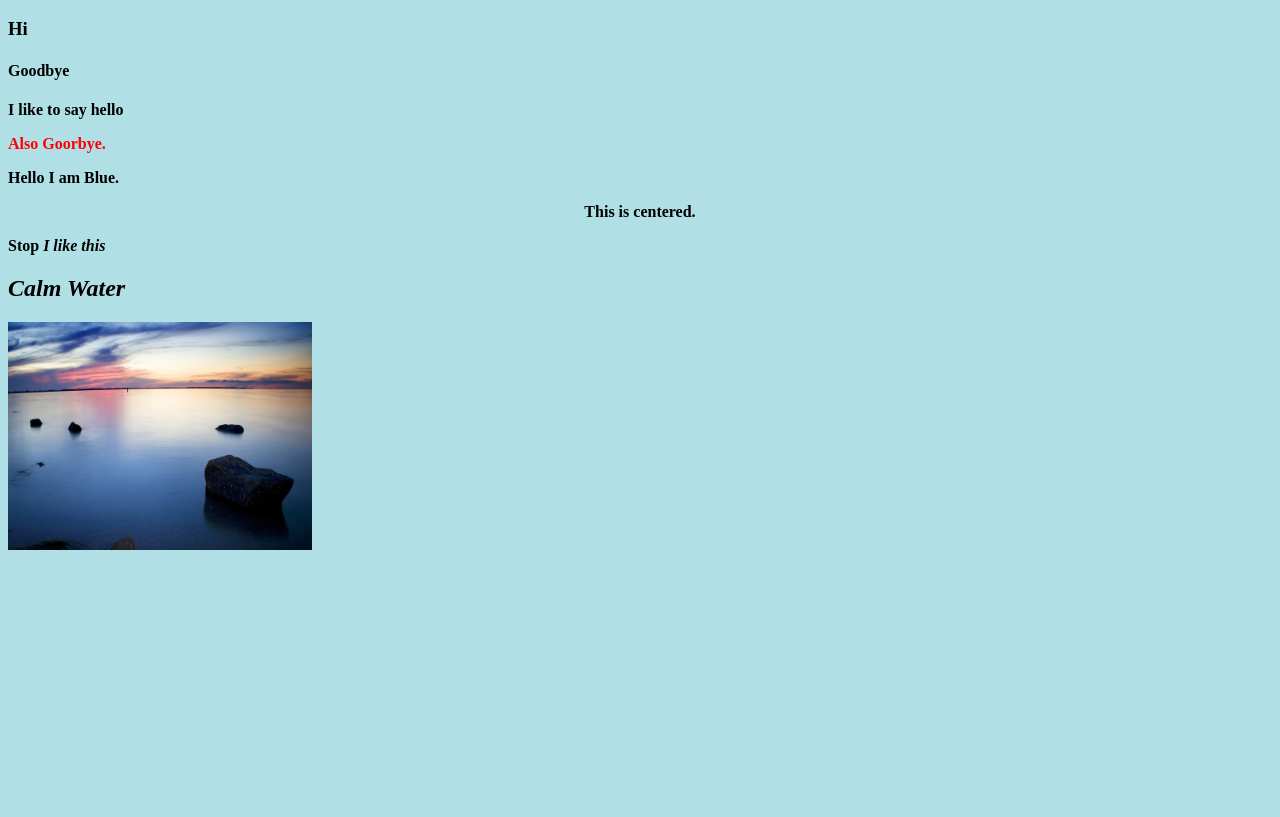
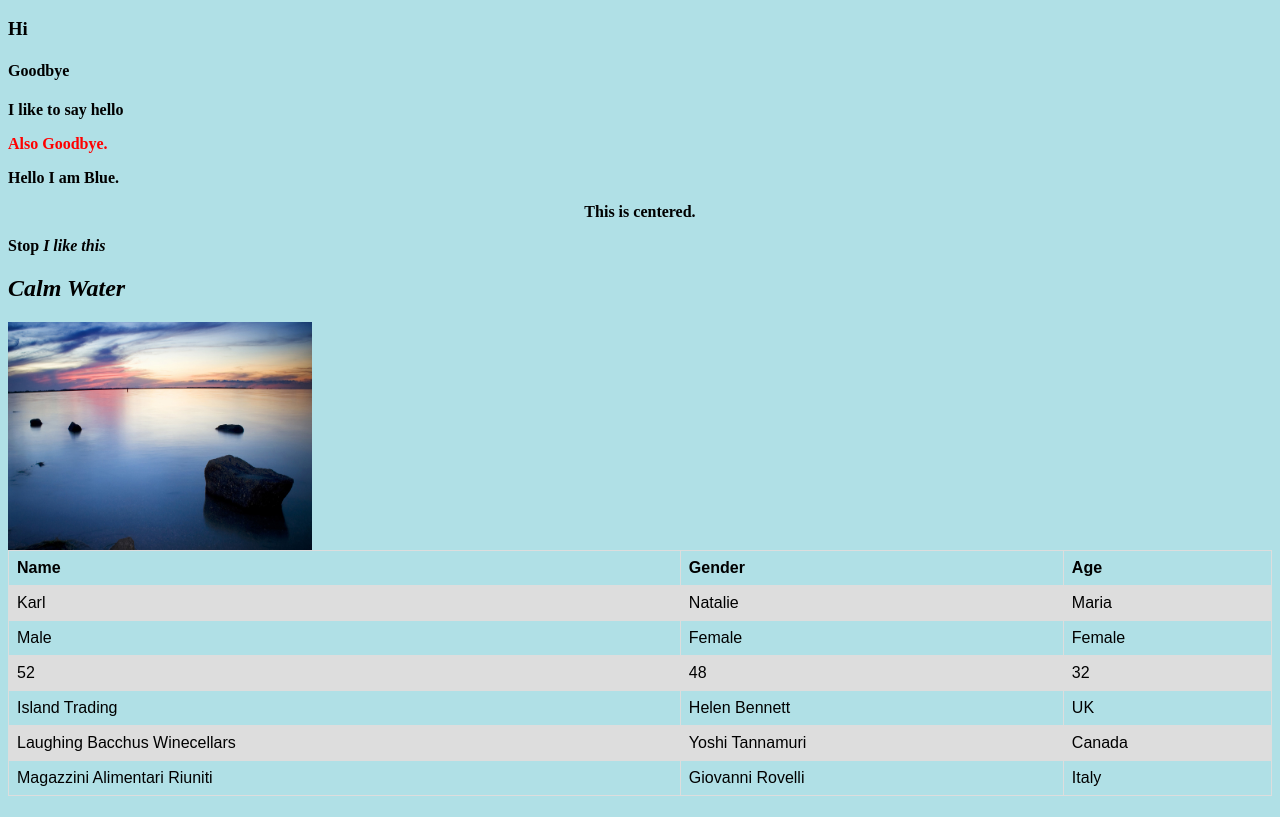
Before and after one commit to Arapwarrior/Arapwarrior.github.io, a plain HTML site: page index.html in a window 1280 px wide. Shown: the part 48-865 px from the top of the page. Before the commit the page ends 800 px from the top, so only its background shows below. Drawn offline with Linux system fonts and the light colour scheme.

Commit message:
Update index.html

```diff
--- a/index.html
+++ b/index.html
@@ -2,7 +2,7 @@
 <h3> Hi <h3>
 <h4> Goodbye <h4>
 <p> I like to say hello <p/>
-<p style="color:red;"> Also Goorbye.</p>
+<p style="color:red;"> Also Goodbye.</p>
 	<body style="background-color:powderblue;">
 		<p> Hello I am Blue. </p>
 		<p style="text-align:center;"> This is centered.</p>
@@ -18,3 +18,66 @@
 
 </body>
 </html>
+<!DOCTYPE html>
+<html>
+<head>
+<style>
+table {
+    font-family: arial, sans-serif;
+    border-collapse: collapse;
+    width: 100%;
+}
+
+td, th {
+    border: 1px solid #dddddd;
+    text-align: left;
+    padding: 8px;
+}
+
+tr:nth-child(even) {
+    background-color: #dddddd;
+}
+</style>
+</head>
+<body>
+
+<table>
+  <tr>
+    <th>Name</th>
+    <th>Gender</th>
+    <th>Age</th>
+  </tr>
+  <tr>
+    <td>Karl</td>
+    <td>Natalie</td>
+    <td>Maria</td>
+  </tr>
+  <tr>
+    <td>Male</td>
+    <td>Female</td>
+    <td>Female</td>
+  </tr>
+  <tr>
+    <td>52</td>
+    <td>48</td>
+    <td>32</td>
+  </tr>
+  <tr>
+    <td>Island Trading</td>
+    <td>Helen Bennett</td>
+    <td>UK</td>
+  </tr>
+  <tr>
+    <td>Laughing Bacchus Winecellars</td>
+    <td>Yoshi Tannamuri</td>
+    <td>Canada</td>
+  </tr>
+  <tr>
+    <td>Magazzini Alimentari Riuniti</td>
+    <td>Giovanni Rovelli</td>
+    <td>Italy</td>
+  </tr>
+</table>
+
+</body>
+</html>
```
